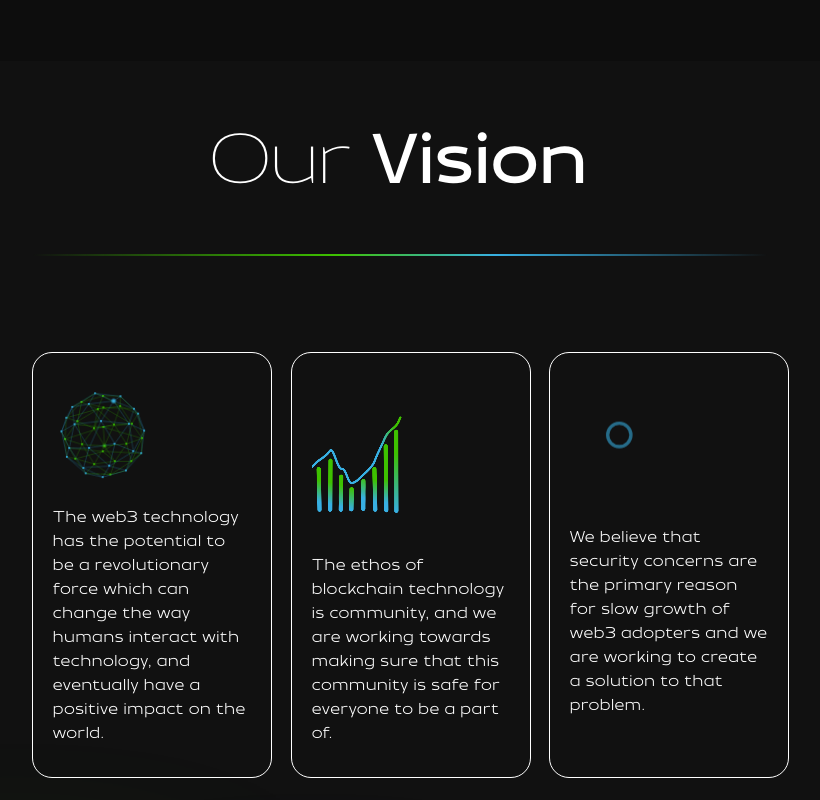
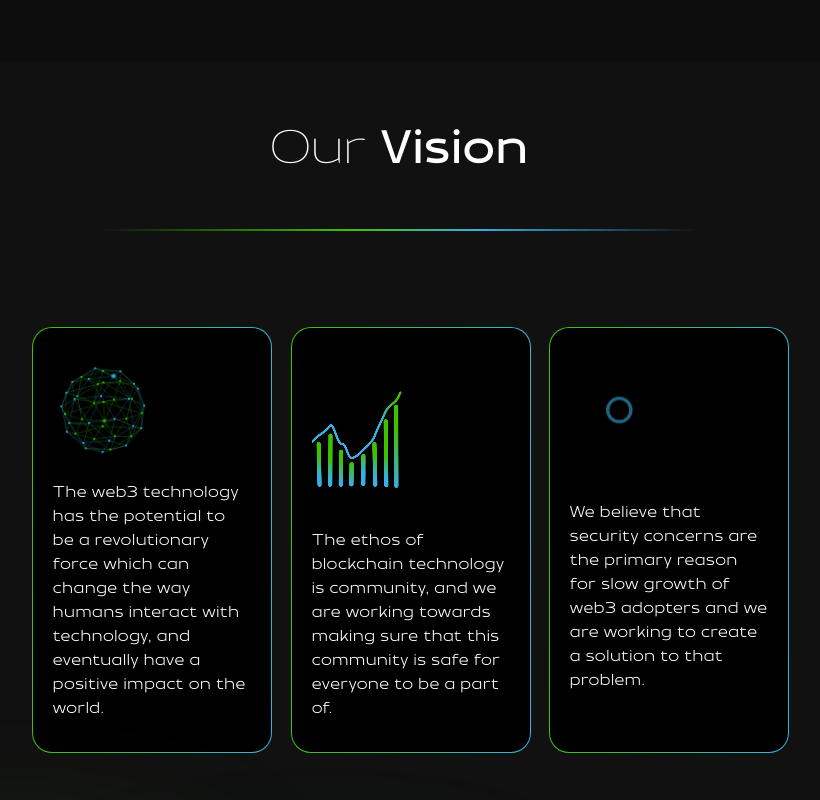
Before and after one commit to noorshanu/dehack, a Next.js app: page /about in a window 1280 px wide. Shown: the part 760-1560 px from the top of the page, without its empty margins (240-1060 px from the left). Built offline with nearby package versions, Linux system fonts and the light colour scheme.

Commit message:
Update OurVision.js

```diff
--- a/elements/AboutHero/OurVision.js
+++ b/elements/AboutHero/OurVision.js
@@ -25,7 +25,6 @@ const OurVision = ({ images, width }) => {
     },
   }
 
-
   const SecondBox = {
     loop: true,
     autoplay: true,
@@ -34,7 +33,6 @@ const OurVision = ({ images, width }) => {
       preserveAspectRatio: 'xMidYMid slice',
     },
   }
-
 
   const ThirdBox = {
     loop: true,
@@ -51,13 +49,13 @@ const OurVision = ({ images, width }) => {
       <Container className="relative">
         <div className="stats_container flex flex-col gap-14 items-center bg-[#111111] p-14 lg:p-24 lg:py-24 xl:py-16 text-white mx-auto !rounded-[30px] relative">
           <div className="flex flex-col gap-10 lg:gap-14 items-center">
-            <h3 className="font-[250] px-14 md:px-0 text-3xl md:text-7xl text-center spacing">
+            <h3 className="font-[250] px-14 md:px-0 text-3xl md:text-5xl text-center spacing">
               Our <span className="font-normal">Vision</span>
             </h3>
-            <div className=" w-full max-w-[800px] line"></div>
+            <div className=" w-full max-w-[600px] line"></div>
             {width >= 768 && (
               <div className="hidden md:grid grid-cols-3 works-wrapper md:grid-cols-2 lg:grid-cols-3 xl:grid-cols-3 gap-10 gap-y-20 mt-10">
-                <div className="p-4 py-6 md:p-5 md:py-8 2xl:p-8 text-white border border-white bg-[#111111] flex flex-col gap-5 rounded-lg md:rounded-[20px] w-full md:w-[240px] 2xl:w-[280px]">
+                <div className="gradient-border  p-4 py-6 md:p-5 md:py-8 2xl:p-8 text-white border border-white bg-[#111111] flex flex-col gap-5 rounded-lg md:rounded-[20px] w-full md:w-[240px] 2xl:w-[320px]">
                   <Lottie
                     style={{ margin: 0 }}
                     options={ThirdBox}
@@ -73,10 +71,7 @@ const OurVision = ({ images, width }) => {
                   </p>
                 </div>
 
-
-
-
-                <div className="p-4 py-6 md:p-5 md:py-8 2xl:p-8 text-white border border-white bg-[#111111] flex flex-col gap-5 rounded-lg md:rounded-[20px] w-full md:w-[240px] 2xl:w-[280px]">
+                <div className="gradient-border  p-4 py-6 md:p-5 md:py-8 2xl:p-8 text-white border border-white bg-[#111111] flex flex-col gap-5 rounded-lg md:rounded-[20px] w-full md:w-[240px] 2xl:w-[320px]">
                   <Lottie
                     style={{ margin: 0 }}
                     options={SecondBox}
@@ -85,10 +80,12 @@ const OurVision = ({ images, width }) => {
                   />
 
                   <p className="text-xs md:text-base 2xl:text-xl font-light md:font-light tracking-[1px]">
-                  The ethos of blockchain technology is community, and we are working towards making sure that this community is safe for everyone to be a part of.
+                    The ethos of blockchain technology is community, and we are
+                    working towards making sure that this community is safe for
+                    everyone to be a part of.
                   </p>
                 </div>
-                <div className="p-4 py-6 md:p-5 md:py-8 2xl:p-8 text-white border border-white bg-[#111111] flex flex-col gap-5 rounded-lg md:rounded-[20px] w-full md:w-[240px] 2xl:w-[280px]">
+                <div className="gradient-border  p-4 py-6 md:p-5 md:py-8 2xl:p-8 text-white border border-white bg-[#111111] flex flex-col gap-5 rounded-lg md:rounded-[20px] w-full md:w-[240px] 2xl:w-[320px]">
                   <Lottie
                     style={{ margin: 0 }}
                     options={defaultOptions}
@@ -98,7 +95,9 @@ const OurVision = ({ images, width }) => {
                   />
 
                   <p className="text-xs md:text-base 2xl:text-xl font-light md:font-light tracking-[1px]">
-                  We believe that security concerns are the primary reason for slow growth of web3 adopters and we are working to create a solution to that problem.
+                    We believe that security concerns are the primary reason for
+                    slow growth of web3 adopters and we are working to create a
+                    solution to that problem.
                   </p>
                 </div>
               </div>
@@ -129,9 +128,6 @@ const OurVision = ({ images, width }) => {
                   </p>
                 </div>
 
-
-
-
                 <div className="p-4 py-6 md:p-5 md:py-8 2xl:p-8 text-white border border-white bg-[#111111] flex flex-col gap-5 rounded-lg md:rounded-[20px] w-full md:w-[240px] 2xl:w-[280px]">
                   <Lottie
                     style={{ margin: 0 }}
@@ -141,13 +137,11 @@ const OurVision = ({ images, width }) => {
                   />
 
                   <p className="text-xs md:text-base 2xl:text-xl font-light md:font-light tracking-[1px]">
-                  The ethos of blockchain technology is community, and we are working towards making sure that this community is safe for everyone to be a part of.
+                    The ethos of blockchain technology is community, and we are
+                    working towards making sure that this community is safe for
+                    everyone to be a part of.
                   </p>
                 </div>
-
-
-
-
 
                 <div className="p-4 py-6 md:p-5 md:py-8 2xl:p-8 text-white border border-white bg-[#111111] flex flex-col gap-5 rounded-lg md:rounded-[20px] w-full md:w-[240px] 2xl:w-[280px]">
                   <Lottie
@@ -159,7 +153,9 @@ const OurVision = ({ images, width }) => {
                   />
 
                   <p className="text-xs md:text-base 2xl:text-xl font-light md:font-light tracking-[1px]">
-                  We believe that security concerns are the primary reason for slow growth of web3 adopters and we are working to create a solution to that problem.
+                    We believe that security concerns are the primary reason for
+                    slow growth of web3 adopters and we are working to create a
+                    solution to that problem.
                   </p>
                 </div>
 
```
Lines whose indentation alone changed are shown as unchanged.
